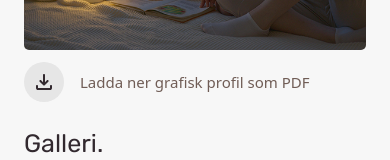
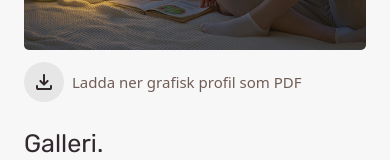
Before and after one commit to mimmi-libert/react-portfolio, a React (Vite) app: page /case/nordanvind in a window 390 px wide. Shown: the part 886-1046 px from the top of the page. Built offline with nearby package versions, Linux system fonts and the light colour scheme.

Commit message:
Minor design changes and image resizing

```diff
--- a/src/pages/CaseDetail.jsx
+++ b/src/pages/CaseDetail.jsx
@@ -140,7 +140,8 @@ function CaseDetail() {
         <section
           className="case-detail bg-white text-black py-sm sm:py-md md:py-lg lg:pt-xl px-xs md:px-sm lg:px-lg border-teal border-t-[32px]"
           style={{
-            backgroundImage: "url(/assets/images/case-background-design.png)",
+            backgroundImage:
+              "url(/assets/images/case-background-design-smaller.png)",
             backgroundRepeat: "no-repeat",
           }}
         >
@@ -244,7 +245,7 @@ function CaseDetail() {
                   <a
                     href={caseData.pdfUrl}
                     download
-                    className="group relative flex gap-xs w-auto items-center justify-center focus-visible:outline-none focus-visible:ring-4 focus-visible:ring-teal focus-visible:ring-offset-14 focus-visible:ring-offset-white focus-visible:rounded-full"
+                    className="group relative flex gap-2xs sm:gap-xs w-auto items-center justify-center focus-visible:outline-none focus-visible:ring-4 focus-visible:ring-teal focus-visible:ring-offset-14 focus-visible:ring-offset-white focus-visible:rounded-full"
                     aria-label="Download Nordanvinds Graphic Profile PDF"
                   >
                     <span className="text-xs font-medium text-brown hover:underline order-last lg:order-first">
```
Also changed, not shown: public/assets/images/case-background-design-smaller.png (added).
